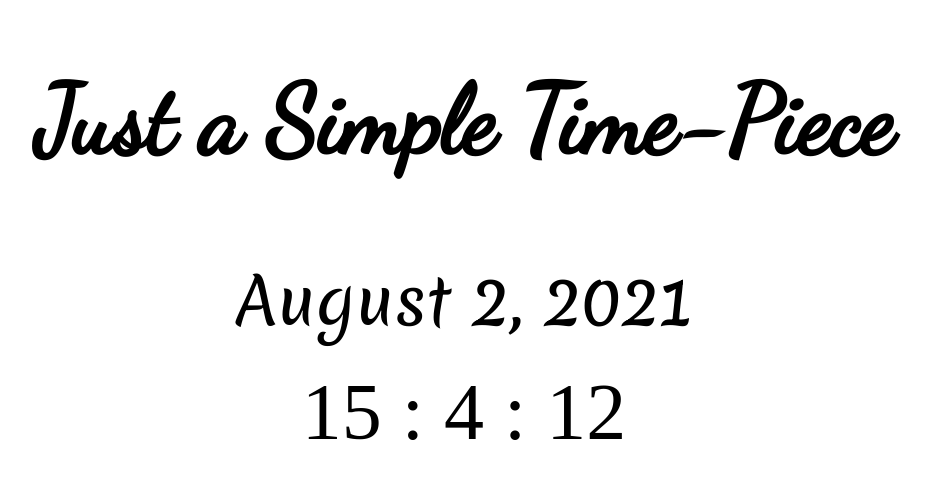
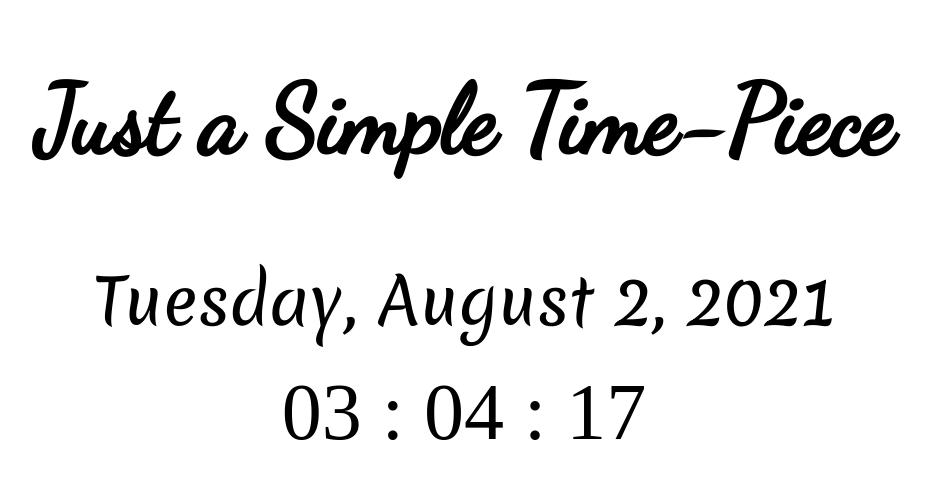
Before and after one commit to Trevorton27/kRodriguesClockApp, a plain HTML site: page index.html in a window 1280 px wide. Shown: the whole page, without its empty margins (176-1108 px from the left). Drawn offline with Linux system fonts and the light colour scheme.

Commit message:
Completed application and Cleaned up code

```diff
--- a/clock.js
+++ b/clock.js
@@ -1,28 +1,19 @@
-// Constant Variable Sets
-
+function clockTick() {
     const date = new Date();
-
     const monthOfYear = ["January", "February", "March", "April", "May", "June", "July", "August", "September", "October", "November", "December"]
-
-
-// Section for the Date Block
-
-let day = date.getDay()
-
-let month = date.getMonth()
-let monthName = monthOfYear[month];
-
-let year = date.getFullYear()
-
-document.getElementById("date").textContent = `${monthName} ${day}, ${year}`
-
-// Section for the Time Block
+    const dayOfWeek = ["Sunday", "Monday", "Tuesday", "Wednesday", "Thursday", "Friday", "Saturday"]
 
     let hours = date.getHours()
     let minutes = date.getMinutes()
     let seconds = date.getSeconds()
 
-document.getElementById("time").textContent = `${hours} : ${minutes} : ${seconds}`;
+    let day = date.getDay()
+    let dayName = dayOfWeek[day];
+    let month = date.getMonth()
+    let monthName = monthOfYear[month];
+    let year = date.getFullYear()
+
+    document.getElementById("date").textContent = `${dayName}, ${monthName} ${day}, ${year}`;
 
     if (seconds < 10) {
         seconds = `${"0" + seconds}`;
@@ -40,3 +31,8 @@ if (hours > 12) {
             hours = 12;
         }
     }
+
+    document.getElementById("time").textContent = `${hours} : ${minutes} : ${seconds}`;
+}
+
+setInterval(clockTick, 1000);
--- a/index.html
+++ b/index.html
@@ -32,21 +32,11 @@
 
             <!-- Date Grid Cell -->
 
-                <div id="date">
-
-                </div>
-
-            <!-- Spacing Grid Cell -->
-
-                <div id="celldivider">
-
-                </div>
+                <div id="date"></div>
 
             <!-- Time Grid Cell -->
 
-                <div id="time">
-
-                </div>
+                <div id="time"></div>
         </div>
 
         <script src="clock.js"></script>
```
Lines whose indentation alone changed are shown as unchanged.
